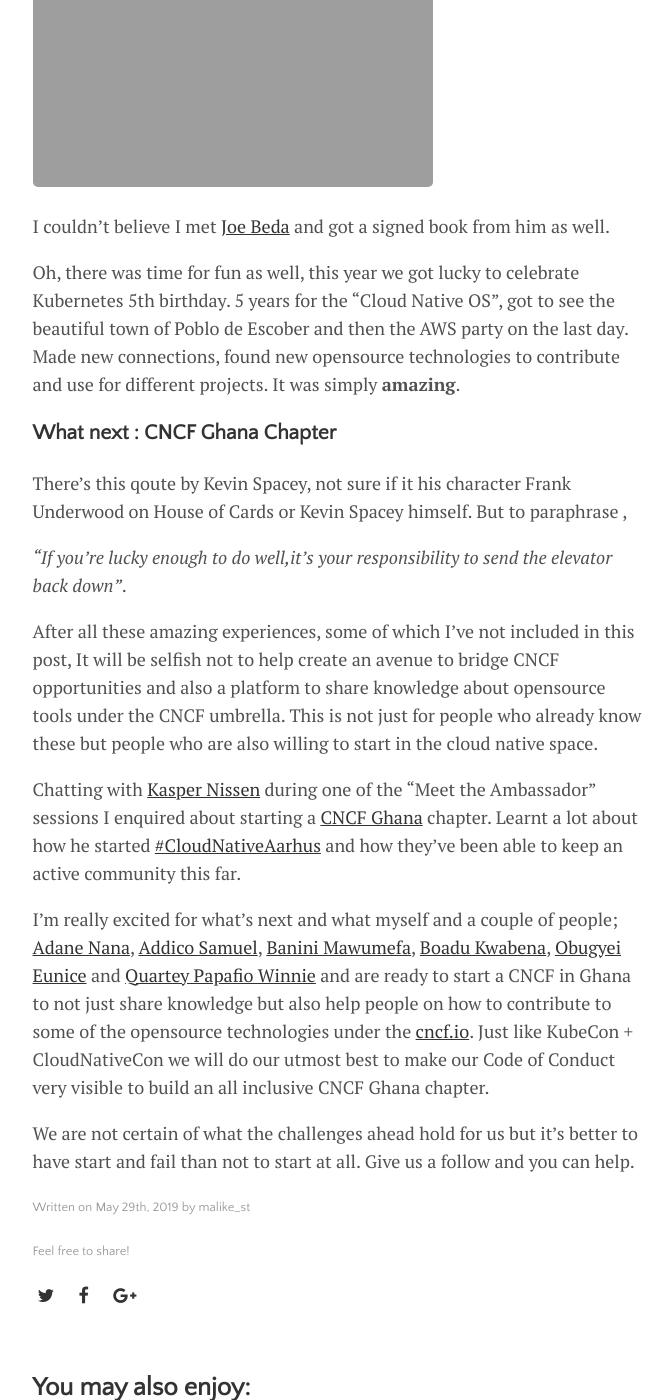
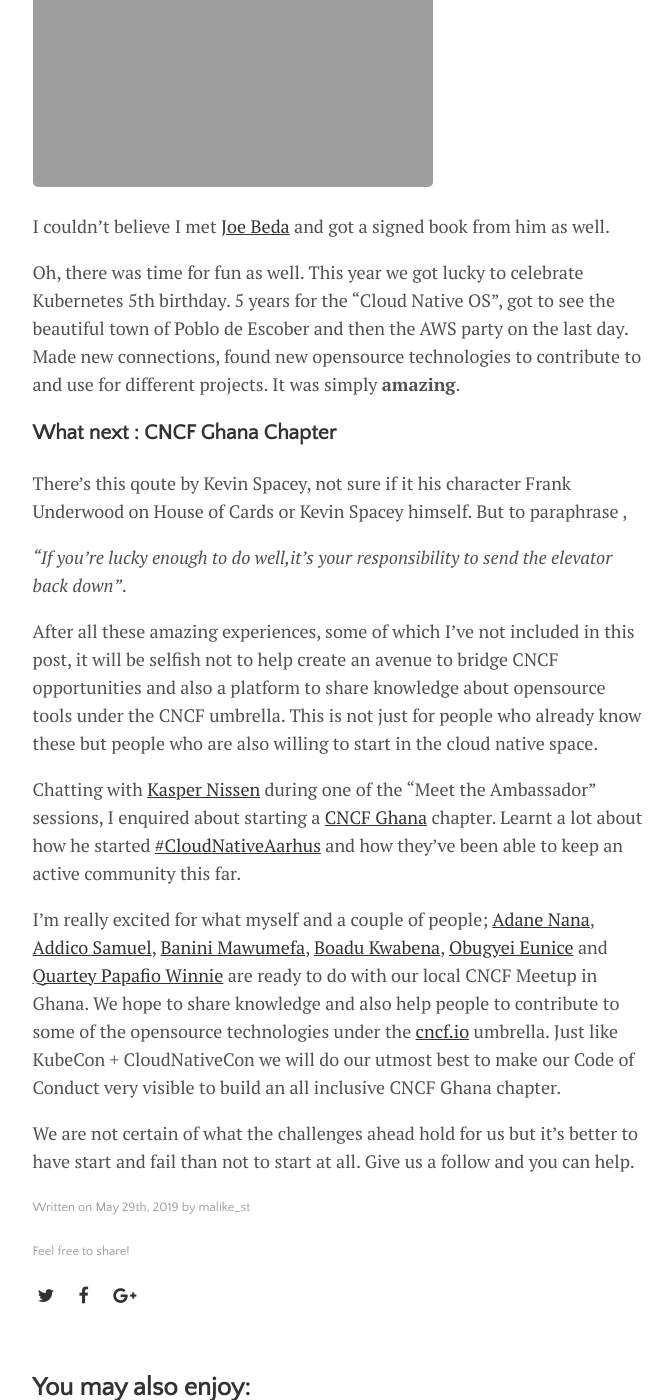
Before and after one commit to malike/malike.github.io, a Jekyll site: the page built from _posts/2019-05-29-My-KubeCon-Experience.md, in a window 1280 px wide and 1400 px high, scrolled down 2445 px. Shown: the whole window, without its empty margins (300-972 px from the left). Built offline with Jekyll 4.4.1, drawn with Linux system fonts in a browser that asks for light colours; comment, search, counter and statistics services are not loaded; some of the changed text lies outside the part shown.

Commit message:
fixed typos in post

```diff
--- a/_posts/2019-05-29-My-KubeCon-Experience.md
+++ b/_posts/2019-05-29-My-KubeCon-Experience.md
@@ -49,17 +49,17 @@
 
 The first thing you'll notice will be the [Code of Conduct](https://events.linuxfoundation.org/events/kubecon-cloudnativecon-europe-2019/attend/code-of-conduct/). It was literally everywhere,  so everyone adheres to the rules of engagement.
 
-I registered for [KubeSec](https://info.aquasec.com/kubesec-kubernetes-security-summit-2019) as well and it was just amazing the sessions we had. From designing and implementing secure pipelines to ensure image integrity to production using tools like [manifesto](https://github.com/aquasecurity/manifesto), [notary](https://docs.docker.com/notary/), learning from the challenges faced in implementing a multi-tenancy cluster and how security has improved in Kubernetes. One thing that I'm really looking out for  is what Nick Smith mentioned in his  presentation; _"Bringing end user identity to the Service Mesh"_. Coupled with the launch of  [Service Mesh Interface](https://venturebeat.com/2019/05/21/microsoft-service-mesh-interface-visual-studio-code-kubernetes-extension-virtual-kubelet/) I'm excited about the interoperability of any  Service Mesh with Kubernetes and how it will work with end user authentication  to see what else we will be able to achieve from this aside the reliability, observability and security that we already get from service meshes.
+I registered for [KubeSec](https://info.aquasec.com/kubesec-kubernetes-security-summit-2019) as well and it was just amazing the sessions we had; from designing and implementing secure CI/CD pipelines using tools like [manifesto](https://github.com/aquasecurity/manifesto) and [notary](https://docs.docker.com/notary/), learning from the challenges faced in implementing a multi-tenancy cluster and different ways to secure your Kubernetes cluster. One thing that I'm really looking out for is what Nick Smith mentioned in his  presentation; _"Bringing end user identity to the Service Mesh"_. Coupled with the launch of  [Service Mesh Interface](https://venturebeat.com/2019/05/21/microsoft-service-mesh-interface-visual-studio-code-kubernetes-extension-virtual-kubelet/) I'm excited about the interoperability of any  Service Mesh with Kubernetes and how it will work with end user authentication  to see what else we will be able to achieve from this aside the reliability, observability and security that we already get from service meshes.
 
 Later that evening, I went for an Istio Meetup at Carrer d'En Cortines. It was packed and didn't fall short of inspiration. Stories of  what people are doing with Istio and what's next for Istio from the creators.
 
- There were so many sessions to pick from. Mostly centered around how people used cloud native opensource tools to improve certain deliverables, mistakes they made using the cloud native tools and how you shouldn't do what they did or just introduction to new ways of doing things. The were session on Mental health, Lightning talks on diverse topics and also chance to meet maintainers of some of the tools we use in the cloud native space. Imagine breaking the slack/zoom or gitter barrier to finally meet and talk with maintainers you've worked with. I got to meet [Bogdan Drutu](https://github.com/bogdandrutu) who is one of the maintainers of [OpenCensus](https://opencensus.io/), I contributed an [elasticsearch trace exporter](https://github.com/census-instrumentation/opencensus-java) to help visualize distributed traces in Kibana. By the way if you use OpenCensus kindly read about [the merger](https://medium.com/opentracing/merging-opentracing-and-opencensus-f0fe9c7ca6f0) between OpenCensus and [OpenTracing](https://opentracing.io/) to from OpenTelemetry.
+ There were so many sessions to pick from. Mostly centered around how people used cloud native opensource tools to improve certain deliverables, mistakes they made using the cloud native tools and how you shouldn't do what they did or just introduction to new ways of doing things. There were sessions on Mental health, Lightning talks on diverse topics and also a chance to meet maintainers of some of the tools we use in the cloud native space. Imagine breaking the slack/zoom or gitter barrier to finally meet and talk with maintainers you've worked with. I got to meet [Bogdan Drutu](https://github.com/bogdandrutu) who is one of the maintainers of [OpenCensus](https://opencensus.io/), I contributed an [elasticsearch trace exporter](https://github.com/census-instrumentation/opencensus-java) to help visualize distributed traces in Kibana. By the way if you use OpenCensus kindly read about [the merger](https://medium.com/opentracing/merging-opentracing-and-opencensus-f0fe9c7ca6f0) between OpenCensus and [OpenTracing](https://opentracing.io/) to form OpenTelemetry.
 
 <img src="{{ site.github.url }}/assets/img/kubecon_book.JPG" stysle="width:291px;height:518px" alt="Joe Beda" />
 
 I couldn't believe I met [Joe Beda](https://twitter.com/jbeda) and got a signed book from him as well.
 
-Oh, there was time for fun as well, this year we got lucky to celebrate Kubernetes 5th birthday. 5 years for the "Cloud Native OS", got to see the beautiful town of Poblo de Escober and then the AWS party on the last day. Made new connections, found new opensource technologies to contribute and use for different projects. It was simply **amazing**.
+Oh, there was time for fun as well. This year we got lucky to celebrate Kubernetes 5th birthday. 5 years for the "Cloud Native OS", got to see the beautiful town of Poblo de Escober and then the AWS party on the last day. Made new connections, found new opensource technologies to contribute to and use for different projects. It was simply **amazing**.
 
 ### What next : CNCF Ghana Chapter
 
@@ -68,11 +68,10 @@
 
 _"If you're lucky enough to do well,it's your responsibility to send the elevator back down"_.
 
-After all these amazing experiences, some of which I've not included in this post, It will be selfish not to help create an avenue to bridge CNCF opportunities and also a platform to share knowledge about opensource tools under the CNCF umbrella. This is not just for people who already know these but people who are also willing to start in the cloud native space.
+After all these amazing experiences, some of which I've not included in this post, it will be selfish not to help create an avenue to bridge CNCF opportunities and also a platform to share knowledge about opensource tools under the CNCF umbrella. This is not just for people who already know these but people who are also willing to start in the cloud native space.
 
-Chatting with [Kasper Nissen](https://twitter.com/phennex?lang=en) during one of the "Meet the Ambassador" sessions I enquired about starting a [CNCF Ghana](https://twitter.com/cncf_ghana) chapter. Learnt a lot about how he started [#CloudNativeAarhus](https://twitter.com/hashtag/CloudNativeAarhus?src=hash&lang=en) and how they've been able to keep an active community this far.
+Chatting with [Kasper Nissen](https://twitter.com/phennex?lang=en) during one of the "Meet the Ambassador" sessions, I enquired about starting a [CNCF Ghana](https://twitter.com/cncf_ghana) chapter. Learnt a lot about how he started [#CloudNativeAarhus](https://twitter.com/hashtag/CloudNativeAarhus?src=hash&lang=en) and how they've been able to keep an active community this far.
 
-I'm really excited for what's next and what myself and a couple of people; [Adane Nana](https://github.com/v3rse), [Addico Samuel](https://github.com/samaddico), [Banini Mawumefa](https://github.com/Mawumefa), [Boadu Kwabena](https://github.com/biblicalph), [Obugyei Eunice](https://github.com/Euniceadu) and [Quartey Papafio Winnie](https://github.com/winniequartey) and  are ready to start a CNCF in Ghana to not just share knowledge but also help people on how to contribute to some of the opensource technologies under the [cncf.io](https://cncf.io).
-Just like KubeCon + CloudNativeCon we will do our utmost best to make our Code of Conduct very visible to build an all inclusive CNCF Ghana chapter.
+I'm really excited for what myself and a couple of people; [Adane Nana](https://github.com/v3rse), [Addico Samuel](https://github.com/samaddico), [Banini Mawumefa](https://github.com/Mawumefa), [Boadu Kwabena](https://github.com/biblicalph), [Obugyei Eunice](https://github.com/Euniceadu) and [Quartey Papafio Winnie](https://github.com/winniequartey) are ready to do with our local CNCF Meetup in Ghana. We hope to share knowledge and also help people to contribute to some of the opensource technologies under the [cncf.io](https://cncf.io) umbrella. Just like KubeCon + CloudNativeCon we will do our utmost best to make our Code of Conduct very visible to build an all inclusive CNCF Ghana chapter.
 
 We are not certain of what the challenges ahead hold for us but it's better to have start and fail than not to start at all. Give us a follow and you can help.
```
Also changed, not shown: other parts of _posts/2019-05-29-My-KubeCon-Experience.md (+2 -2 lines).
